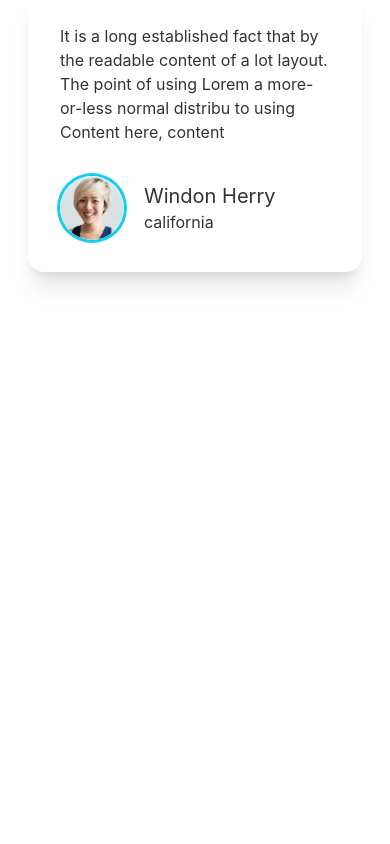
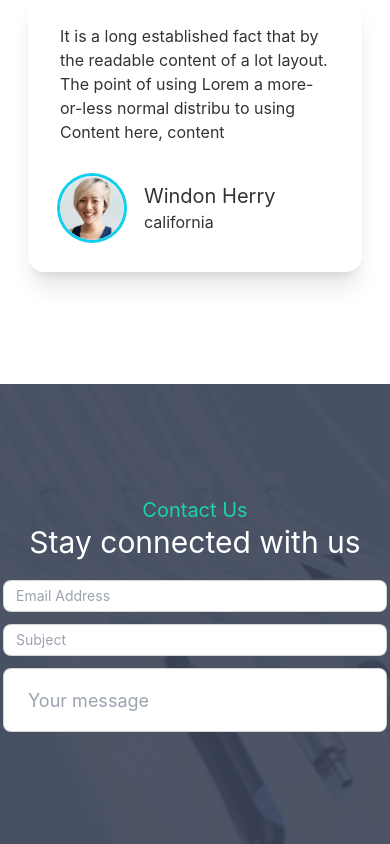
Before and after one commit to abirisl/doctor-portal-client, a React (Create React App) app: page / in a window 390 px wide. Shown: the part 5555-6399 px from the top of the page. Before the commit the page ends 5939 px from the top, so only its background shows below. Built offline with nearby package versions, Linux system fonts and the light colour scheme.

Commit message:
contact us make and responsive

```diff
--- /dev/null
+++ b/src/Pages/Contact/Contact.js
@@ -0,0 +1,21 @@
+import React from 'react';
+
+const Contact = () => {
+    return (
+        <section className='text-center py-28  bg-[url("/src/assets/images/appointment.png")]'>
+                <div>
+                    <h4 className='text-xl text-secondary'>Contact Us</h4>
+                    <h2 className='text-3xl text-white'>Stay connected with us</h2>
+                </div>
+                    <form className='mt-5'>
+                        <input type="text" placeholder="Email Address" class="input input-bordered input-sm w-96" />
+                        <br />
+                        <input type="text" placeholder="Subject" class="input input-bordered input-sm w-96 mt-3" />
+                        <br />
+                        <input type="text" placeholder="Your message" class="input input-bordered input-lg w-96 mt-3" />
+                    </form>
+        </section>
+    );
+};
+
+export default Contact;
--- a/src/Pages/Home/Home.js
+++ b/src/Pages/Home/Home.js
@@ -1,5 +1,6 @@
 import React from 'react';
 import PatientReview from '../../PatientReview/PatientReview';
+import Contact from '../Contact/Contact';
 import Banner2 from '../DentalCareCards/Banner2';
 import MakeAppoinment from '../MakeAppoinment/MakeAppoinment';
 import Service from '../Services/Service';
@@ -15,6 +16,7 @@ const Home = () => {
             <Banner2></Banner2>
             <MakeAppoinment></MakeAppoinment>
             <PatientReview></PatientReview>
+            <Contact></Contact>
         </div>
     );
 };
```
